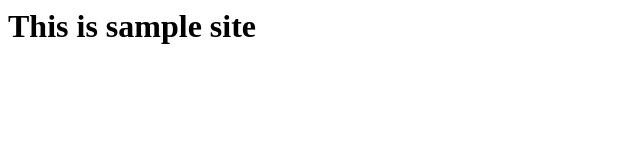
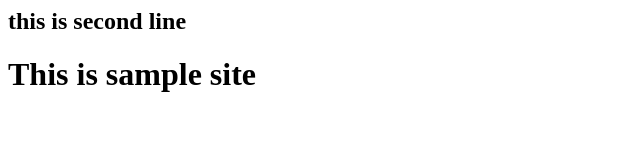
Before and after one commit to surendranigudkar/JenkinsRepo, a plain HTML site: page index.html in a window 1280 px wide. Shown: the whole page, without its empty margins (0-640 px from the left). Drawn offline with Linux system fonts and the light colour scheme.

Commit message:
this is new change

```diff
--- a/index.html
+++ b/index.html
@@ -1 +1,2 @@
+<H2>this is second line</H2>
 <H1>This is sample site</h1>
```
